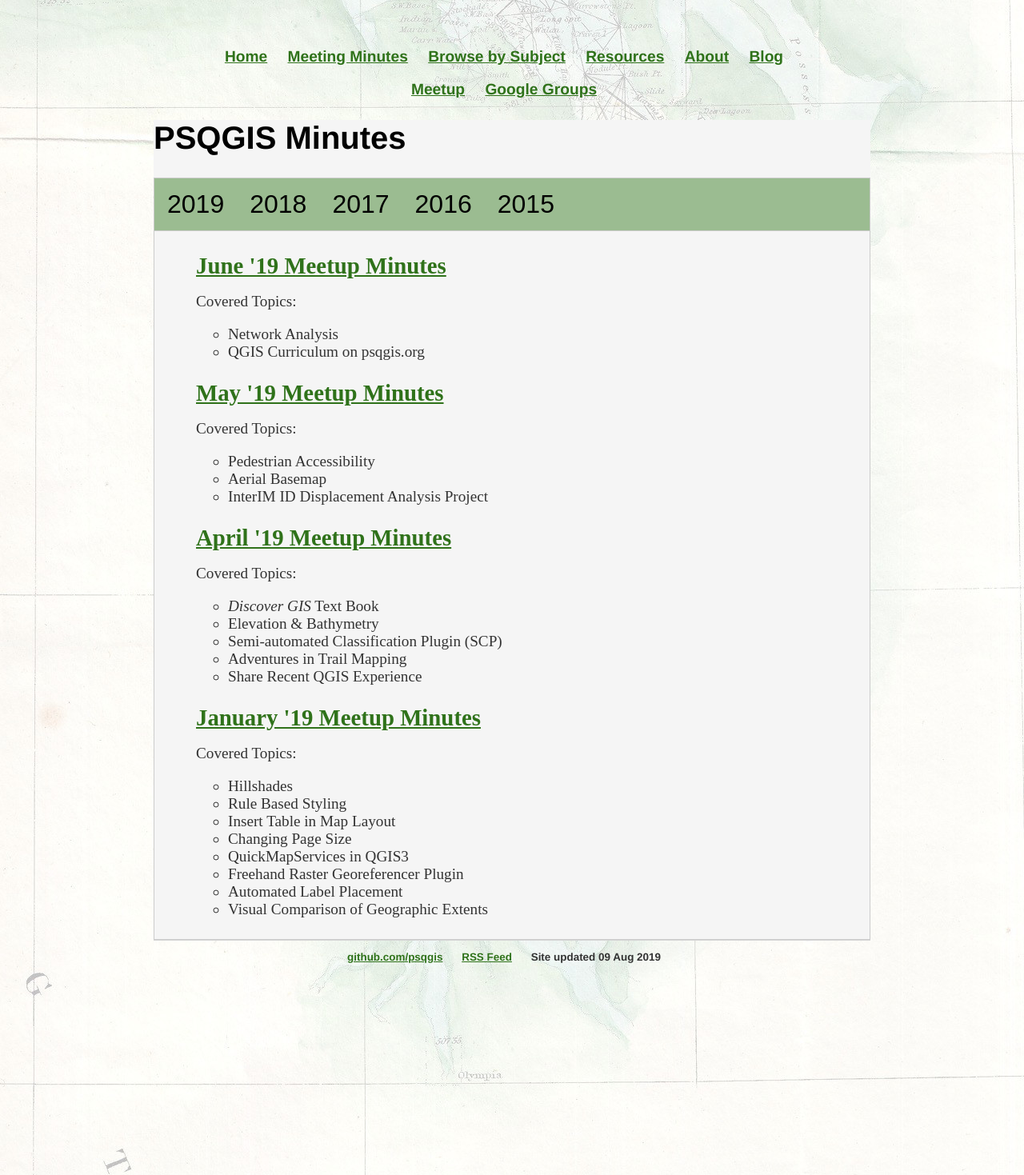
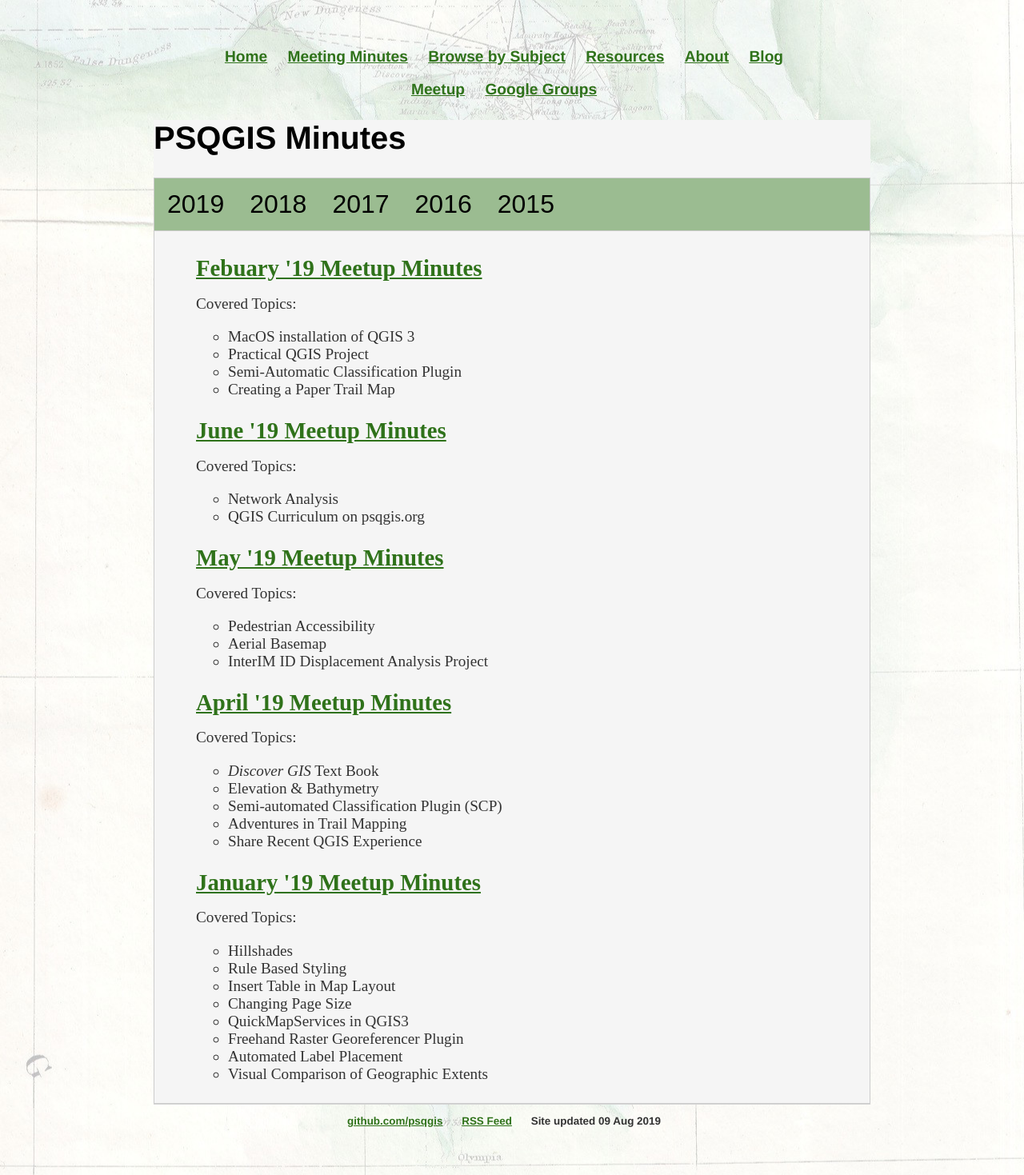
Before and after one commit to psqgis/psqgis.github.io, a Jekyll site: the page built from minutes.html, in a window 1280 px wide. Shown: the whole page at 80% size. Built offline with Jekyll 4.4.1, drawn with Linux system fonts in a browser that asks for light colours; some of the changed lines change nothing that is shown.

Commit message:
fix Feb. 19 Header

```diff
--- a/_minutes/201902-February.md
+++ b/_minutes/201902-February.md
@@ -1,14 +1,8 @@
 ---
 layout: post
-<<<<<<< HEAD
 title: "Febuary '19 Meetup Minutes"
-date: 2019-04-08
-tags: qgis-3 scp open-data paper-map
-=======
-title: "February '19 Meetup Minutes"
-date: 2019-03-19
+date: 2019-08-08
 tags: install qgis-3 open-data lidar raster learning print-map
->>>>>>> alt-Feb2019-minutes
 ---
 
 Covered Topics:
```
